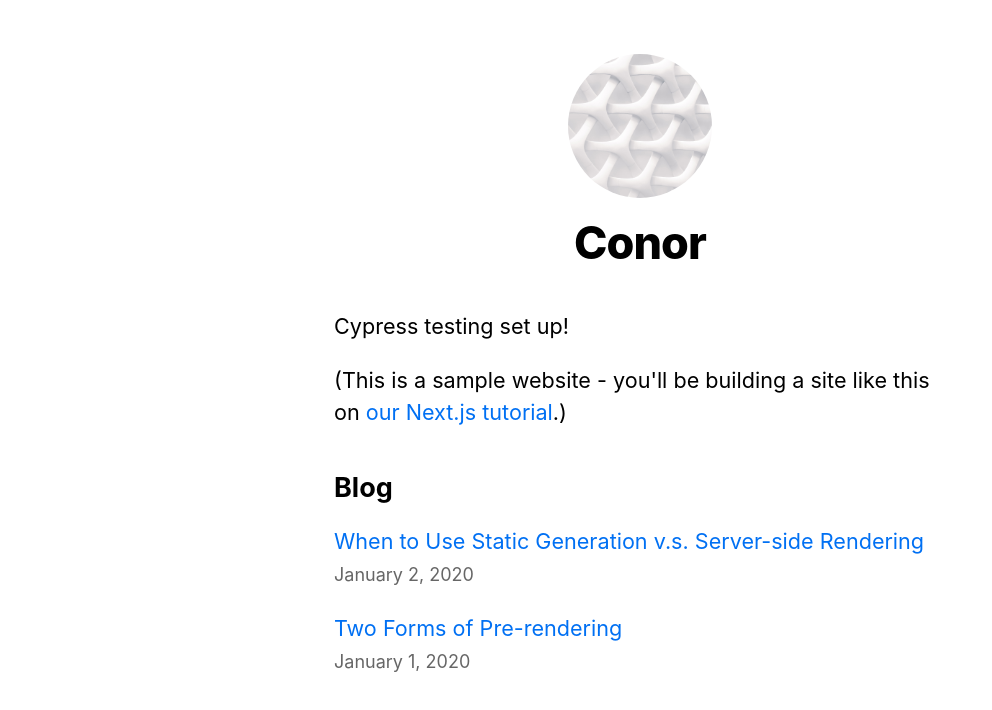
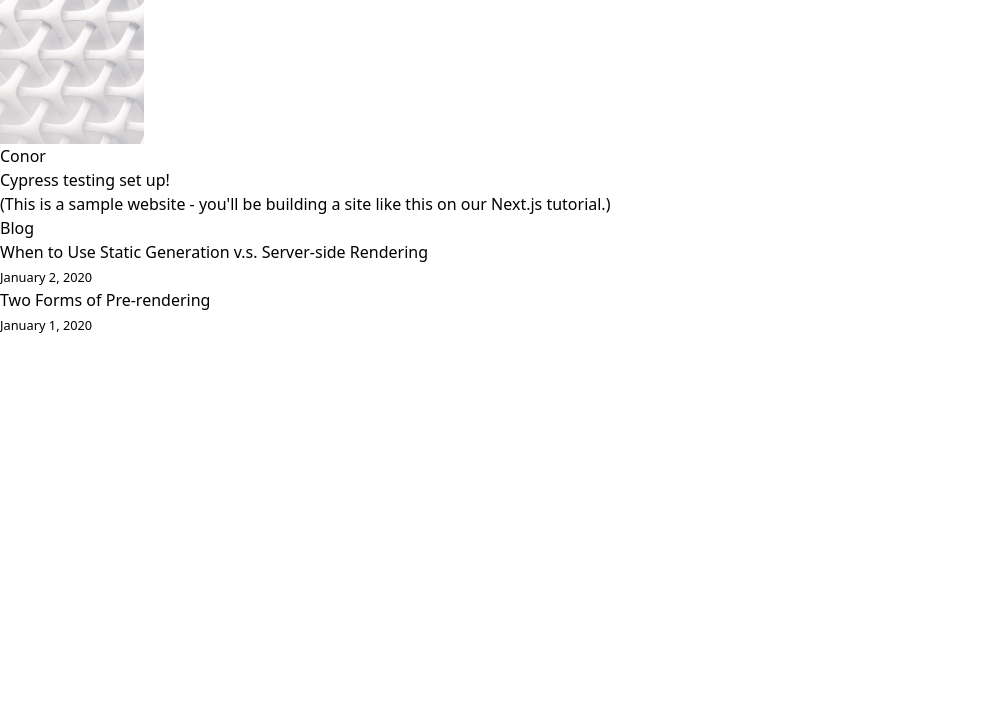
Before and after one commit to programmurr/nextjs-blog, a Next.js app: page / in a window 1280 px wide. Shown: the top 710 px of the page, without its empty margins (0-992 px from the left). Built offline with nearby package versions, Linux system fonts and the light colour scheme.

Commit message:
Init tailwind and remove old styles

```diff
--- a/components/layout.module.css
+++ /dev/null
@@ -1,15 +0,0 @@
-.container {
-  max-width: 36rem;
-  padding: 0 1rem;
-  margin: 3rem auto 6rem;
-}
-
-.header {
-  display: flex;
-  flex-direction: column;
-  align-items: center;
-}
-
-.backToHome {
-  margin: 3rem 0 0;
-}
--- a/components/layout.tsx
+++ b/components/layout.tsx
@@ -1,23 +1,24 @@
-import Head from 'next/head';
-import Image from 'next/image';
-import styles from './layout.module.css';
-import utilStyles from '../styles/utils.module.css';
-import Link from 'next/link';
+import Head from "next/head";
+import Image from "next/image";
+import Link from "next/link";
 
-const name = 'Conor';
-export const siteTitle = 'Next.js Sample Website';
+const name = "Conor";
+export const siteTitle = "Next.js Sample Website";
 
-export default function Layout({ children, home }: {
+export default function Layout({
+  children,
+  home,
+}: {
   children: React.ReactNode;
   home?: boolean;
 }) {
   return (
-    <div className={styles.container}>
+    <div>
       <Head>
-        <link rel='icon' href='/favicon.ico' />
+        <link rel="icon" href="/favicon.ico" />
         <meta
-          name='description'
-          content=':earn how to build a personal website using Next.js'
+          name="description"
+          content=":earn how to build a personal website using Next.js"
         />
         <meta
           property="og:image"
@@ -25,46 +26,42 @@ export default function Layout({ children, home }: {
             siteTitle,
           )}.png?theme=light&md=0&fontSize=75px&images=https%3A%2F%2Fassets.vercel.com%2Fimage%2Fupload%2Ffront%2Fassets%2Fdesign%2Fnextjs-black-logo.svg`}
         />
-        <meta name='og:title' content={siteTitle} />
-        <meta name='twitter:card' content='summar_large_image' />
+        <meta name="og:title" content={siteTitle} />
+        <meta name="twitter:card" content="summar_large_image" />
       </Head>
-      <header className={styles.header}>
+      <header>
         {home ? (
           <>
             <Image
               priority
-              src='/images/profile.jpg'
-              className={utilStyles.borderCircle}
+              src="/images/profile.jpg"
               height={144}
               width={144}
-              alt='Profile Image'
+              alt="Profile Image"
             />
-            <h1 className={utilStyles.heading2Xl}>{name}</h1>
+            <h1>{name}</h1>
           </>
         ) : (
           <>
-            <Link href='/'>
+            <Link href="/">
               <Image
                 priority
-                src='/images/profile.jpg'
-                className={utilStyles.borderCircle}
+                src="/images/profile.jpg"
                 width={108}
                 height={108}
-                alt=''
+                alt=""
               />
             </Link>
-            <h2 className={utilStyles.headingLg}>
-              <Link href='/' className={utilStyles.colorInherit}>
-                {name}
-              </Link>
+            <h2>
+              <Link href="/">{name}</Link>
             </h2>
           </>
         )}
       </header>
       <main>{children}</main>
       {!home && (
-        <div className={styles.backToHome}>
-          <Link href='/'>Back to home</Link>
+        <div>
+          <Link href="/">Back to home</Link>
         </div>
       )}
     </div>
--- a/package.json
+++ b/package.json
@@ -23,12 +23,15 @@
   "devDependencies": {
     "@types/node": "20.8.8",
     "@types/react": "18.2.31",
+    "autoprefixer": "^10.4.16",
     "cypress": "^13.3.3",
     "eslint": "8.52.0",
     "eslint-config-next": "13.5.6",
     "eslint-config-prettier": "^9.0.0",
     "eslint-plugin-cypress": "^2.15.1",
+    "postcss": "^8.4.31",
     "prettier": "3.0.3",
+    "tailwindcss": "^3.3.5",
     "typescript": "5.2.2"
   }
 }
--- a/pages/_app.tsx
+++ b/pages/_app.tsx
@@ -1,5 +1,5 @@
-import '../styles/global.css';
-import { AppProps } from 'next/app';
+import "../styles/global.css";
+import { AppProps } from "next/app";
 
 export default function App({ Component, pageProps }: AppProps) {
   return <Component {...pageProps} />;
--- a/pages/index.tsx
+++ b/pages/index.tsx
@@ -1,12 +1,9 @@
 import Head from "next/head";
 import Layout, { siteTitle } from "../components/layout";
-import utilStyles from "../styles/utils.module.css";
 import { getSortedPostsData } from "../lib/posts";
 import Link from "next/link";
 import Date from "../components/date";
 import { GetStaticProps } from "next";
-
-// Set up Tailwind
 
 export const getStaticProps: GetStaticProps = async () => {
   const allPostsData = getSortedPostsData();
@@ -31,21 +28,21 @@ export default function Home({
       <Head>
         <title>{siteTitle}</title>
       </Head>
-      <section className={utilStyles.headingMd}>
+      <section>
         <p>Cypress testing set up!</p>
         <p>
           (This is a sample website - you&apos;ll be building a site like this
           on <a href="https://nextjs.org/learn">our Next.js tutorial</a>.)
         </p>
       </section>
-      <section className={`${utilStyles.headingMd} ${utilStyles.padding1px}`}>
-        <h2 className={utilStyles.headingLg}>Blog</h2>
-        <ul className={utilStyles.list}>
+      <section>
+        <h2>Blog</h2>
+        <ul>
           {allPostsData.map(({ id, date, title }) => (
-            <li className={utilStyles.listItem} key={id}>
+            <li key={id}>
               <Link href={`/posts/${id}`}>{title}</Link>
               <br />
-              <small className={utilStyles.lightText}>
+              <small>
                 <Date dateString={date} />
               </small>
             </li>
--- a/pages/posts/[id].tsx
+++ b/pages/posts/[id].tsx
@@ -2,15 +2,16 @@ import Layout from "../../components/layout";
 import Head from "next/head";
 import { getAllPostIds, getPostData } from "../../lib/posts";
 import Date from "../../components/date";
-import utilStyles from '../../styles/utils.module.css';
 import { GetStaticPaths, GetStaticProps } from "next";
 
-export default function Post({ postData }: {
+export default function Post({
+  postData,
+}: {
   postData: {
     title: string;
     date: string;
     contentHtml: string;
-  }
+  };
 }) {
   return (
     <Layout>
@@ -18,8 +19,8 @@ export default function Post({ postData }: {
         <title>{postData.title}</title>
       </Head>
       <article>
-        <h1 className={utilStyles.headingXl}>{postData.title}</h1>
-        <div className={utilStyles.lightText}>
+        <h1>{postData.title}</h1>
+        <div>
           <Date dateString={postData.date} />
         </div>
         <div dangerouslySetInnerHTML={{ __html: postData.contentHtml }} />
@@ -32,15 +33,15 @@ export const getStaticPaths: GetStaticPaths = async () => {
   const paths = getAllPostIds();
   return {
     paths,
-    fallback: false
-  }
-}
+    fallback: false,
+  };
+};
 
 export const getStaticProps: GetStaticProps = async ({ params }) => {
   const postData = await getPostData(params?.id as string);
   return {
     props: {
-      postData
-    }
+      postData,
+    },
   };
-}
+};
--- /dev/null
+++ b/postcss.config.js
@@ -0,0 +1,6 @@
+module.exports = {
+  plugins: {
+    tailwindcss: {},
+    autoprefixer: {},
+  },
+}
--- a/styles/Home.module.css
+++ /dev/null
@@ -1,92 +0,0 @@
-.container {
-  min-height: 100vh;
-  padding: 0 0.5rem;
-  display: flex;
-  flex-direction: column;
-  justify-content: center;
-  align-items: center;
-}
-
-.title a {
-  color: #0070f3;
-  text-decoration: none;
-}
-
-.title a:hover,
-.title a:focus,
-.title a:active {
-  text-decoration: underline;
-}
-
-.title {
-  margin: 0 0 1rem;
-  line-height: 1.15;
-  font-size: 3.6rem;
-}
-
-.title {
-  text-align: center;
-}
-
-.title,
-.description {
-  text-align: center;
-}
-
-.description {
-  line-height: 1.5;
-  font-size: 1.5rem;
-}
-
-.grid {
-  display: flex;
-  align-items: center;
-  justify-content: center;
-  flex-wrap: wrap;
-
-  max-width: 800px;
-  margin-top: 3rem;
-}
-
-.card {
-  margin: 1rem;
-  flex-basis: 45%;
-  padding: 1.5rem;
-  text-align: left;
-  color: inherit;
-  text-decoration: none;
-  border: 1px solid #eaeaea;
-  border-radius: 10px;
-  transition:
-    color 0.15s ease,
-    border-color 0.15s ease;
-}
-
-.card:hover,
-.card:focus,
-.card:active {
-  color: #0070f3;
-  border-color: #0070f3;
-}
-
-.card h3 {
-  margin: 0 0 1rem 0;
-  font-size: 1.5rem;
-}
-
-.card p {
-  margin: 0;
-  font-size: 1.25rem;
-  line-height: 1.5;
-}
-
-.logo {
-  height: 1em;
-}
-
-@media (max-width: 600px) {
-  .grid {
-    width: 100%;
-    flex-direction: column;
-  }
-}
--- a/styles/global.css
+++ b/styles/global.css
@@ -1,27 +1,3 @@
-html,
-body {
-  padding: 0;
-  margin: 0;
-  font-family: -apple-system, BlinkMacSystemFont, Segoe UI, Roboto, Oxygen, Ubuntu,
-    Cantarell, Fira Sans, Droid Sans, Helvetica Neue, sans-serif;
-  line-height: 1.6;
-  font-size: 18px;
-}
-
-* {
-  box-sizing: border-box;
-}
-
-a {
-  color: #0070f3;
-  text-decoration: none;
-}
-
-a:hover {
-  text-decoration: underline;
-}
-
-img {
-  max-width: 100%;
-  display: block;
-}
+@tailwind base;
+@tailwind components;
+@tailwind utilities;
--- a/styles/utils.module.css
+++ /dev/null
@@ -1,52 +0,0 @@
-.heading2Xl {
-  font-size: 2.5rem;
-  line-height: 1.2;
-  font-weight: 800;
-  letter-spacing: -0.05rem;
-  margin: 1rem 0;
-}
-
-.headingXl {
-  font-size: 2rem;
-  line-height: 1.3;
-  font-weight: 800;
-  letter-spacing: -0.05rem;
-  margin: 1rem 0;
-}
-
-.headingLg {
-  font-size: 1.5rem;
-  line-height: 1.4;
-  margin: 1rem 0;
-}
-
-.headingMd {
-  font-size: 1.2rem;
-  line-height: 1.5;
-}
-
-.borderCircle {
-  border-radius: 9999px;
-}
-
-.colorInherit {
-  color: inherit;
-}
-
-.padding1px {
-  padding-top: 1px;
-}
-
-.list {
-  list-style: none;
-  padding: 0;
-  margin: 0;
-}
-
-.listItem {
-  margin: 0 0 1.25rem;
-}
-
-.lightText {
-  color: #666;
-}
--- /dev/null
+++ b/tailwind.config.js
@@ -0,0 +1,14 @@
+/** @type {import('tailwindcss').Config} */
+module.exports = {
+  content: [
+    "./app/**/*.{js,ts,jsx,tsx,mdx}",
+    "./pages/**/*.{js,ts,jsx,tsx,mdx}",
+    "./components/**/*.{js,ts,jsx,tsx,mdx}",
+    // Or if using `src` directory:
+    "./src/**/*.{js,ts,jsx,tsx,mdx}",
+  ],
+  theme: {
+    extend: {},
+  },
+  plugins: [],
+};
```
Also changed, not shown: 1 other file (tests, documents, lock files or other folders).
